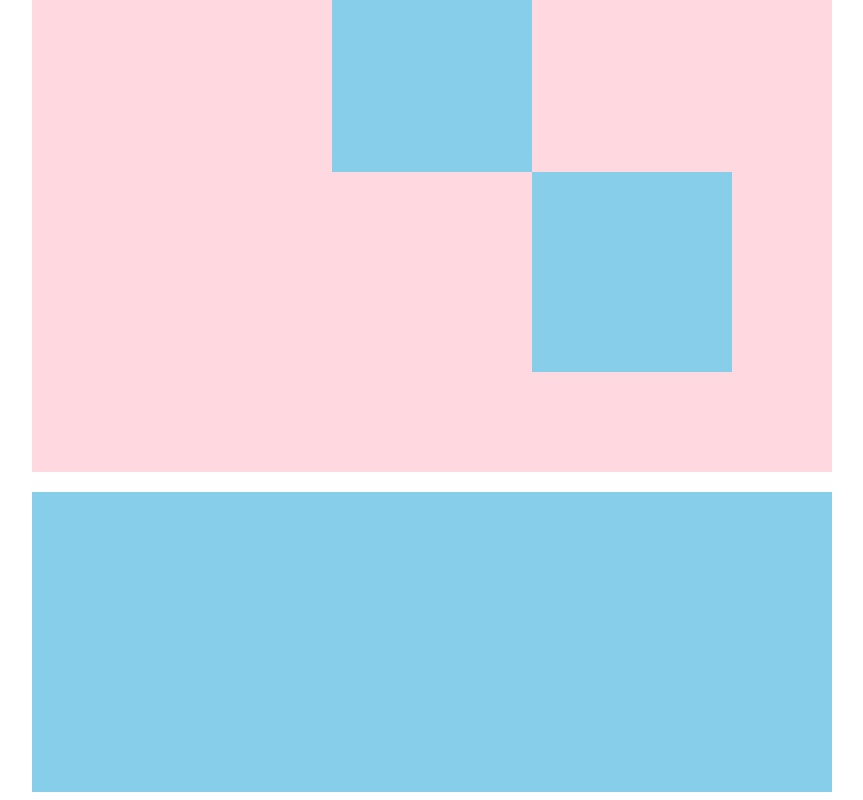
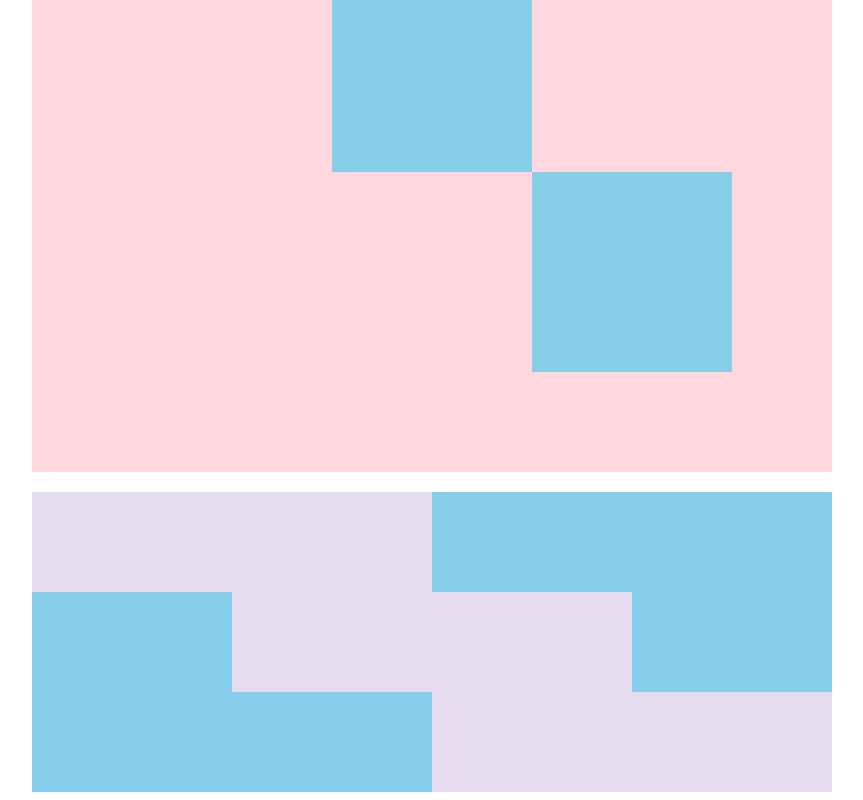
Before and after one commit to kaisei0622/html-css-basic-kadai, a plain HTML site: page kadai_018/kadai_018.html in a window 1280 px wide. Shown: the part 406-1206 px from the top of the page, without its empty margins (276-1139 px from the left). Drawn offline with Linux system fonts and the light colour scheme.

Commit message:
課題修正

```diff
--- a/kadai_018/style.css
+++ b/kadai_018/style.css
@@ -57,3 +57,25 @@
 	position: relative;
 	left: 300px;
 }
+
+.bottom-child01 {
+	width: 400px;
+	height: 100px;
+	background-color: #e5dcf0 ;
+}
+
+.bottom-child02 {
+	width: 400px;
+	height: 100px;
+	background-color: #e5dcf0 ;
+	position: relative;
+	left: 200px;
+}
+
+.bottom-child03 {
+	width: 400px;
+	height: 100px;
+	background-color: #e5dcf0 ;
+	position: relative;
+	left: 400px;
+}
```
